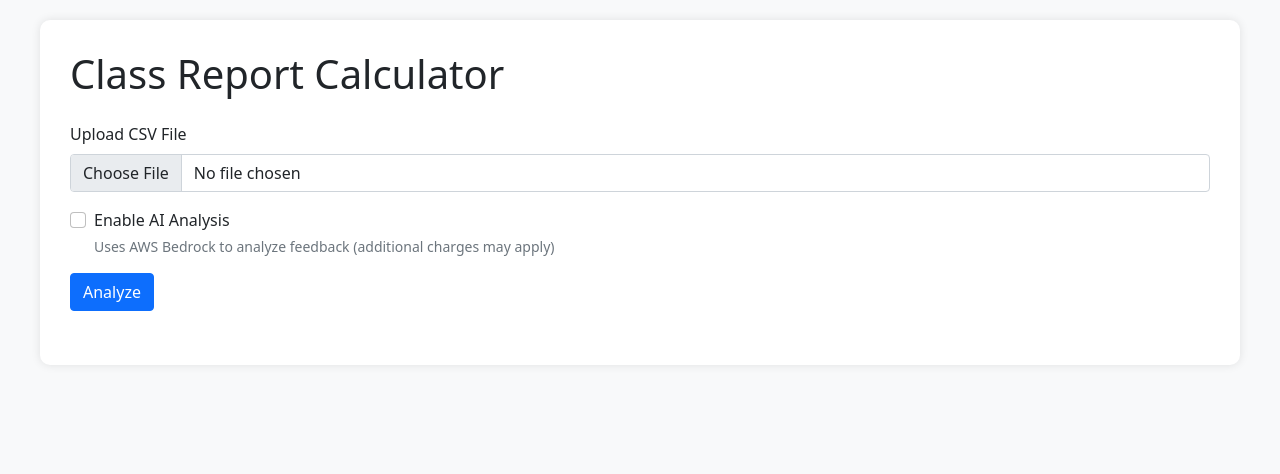
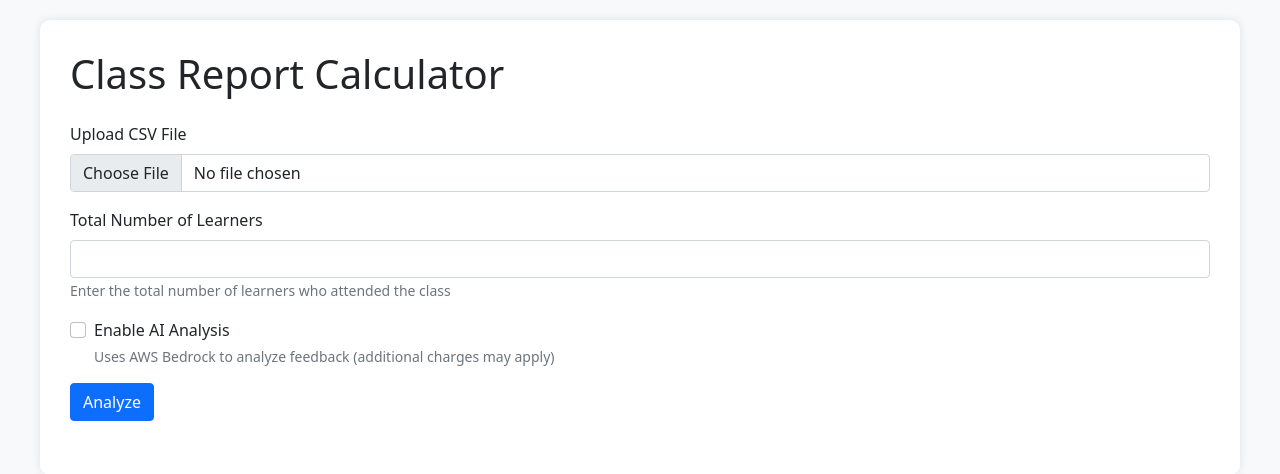
Before and after one commit to kyllew/classreport, a Flask app: page / in a window 1280 px wide. Shown: the top 474 px of the page. Run offline with Flask 3, Linux system fonts and the light colour scheme; some libraries are stand-ins or nearby versions.

Commit message:
Updated UI layout: aligned score boxes in single row and added response rate calculation

```diff
--- a/main.py
+++ b/main.py
@@ -87,12 +87,19 @@ def get_bedrock_summary(feedback):
         print(f"Error getting Bedrock summary: {str(e)}")
         return None
 
-def analyze_instructor_ratings(df, enable_ai=False):
+def analyze_instructor_ratings(df, enable_ai=False, total_learners=0):
     """
     Analyze instructor ratings from the CSV file
     """
     try:
         results = {}
+
+        # Calculate response rate
+        total_responses = len(df)
+        response_rate = round((total_responses / total_learners * 100), 1) if total_learners > 0 else 0
+        results['response_rate'] = response_rate
+        results['total_responses'] = total_responses
+        results['total_learners'] = total_learners
 
         # Calculate Instructor CSAT (QID127, QID128, QID129)
         instructor_questions = ['QID127', 'QID128', 'QID129']
@@ -224,6 +231,7 @@ def analyze():
 
         file = request.files['file']
         enable_ai = request.form.get('enableAI') == 'true'
+        total_learners = int(request.form.get('totalLearners', 0))
 
         if file.filename == '':
             return jsonify({'error': 'No file selected'}), 400
@@ -233,7 +241,7 @@ def analyze():
             df = pd.read_csv(file)
 
             # Analyze the data
-            results = analyze_instructor_ratings(df, enable_ai)
+            results = analyze_instructor_ratings(df, enable_ai, total_learners)
 
             if results is None:
                 return jsonify({'error': 'Error analyzing data'}), 500
--- a/templates/index.html
+++ b/templates/index.html
@@ -119,6 +119,11 @@
                     <label for="file" class="form-label">Upload CSV File</label>
                     <input type="file" class="form-control" id="file" accept=".csv" required>
                 </div>
+                <div class="mb-3">
+                    <label for="totalLearners" class="form-label">Total Number of Learners</label>
+                    <input type="number" class="form-control" id="totalLearners" min="1" required>
+                    <small class="form-text text-muted">Enter the total number of learners who attended the class</small>
+                </div>
                 <div class="mb-3 form-check">
                     <input type="checkbox" class="form-check-input" id="enableAI">
                     <label class="form-check-label" for="enableAI">Enable AI Analysis</label>
@@ -141,7 +146,16 @@
                 Delivery Type: <span id="deliveryTypeText"></span>
             </div>
             <div class="row g-4">
-                <div class="col-md-3">
+                <div class="col">
+                    <div class="score-box">
+                        <div>
+                            <h5>Response Rate</h5>
+                            <small class="text-muted" id="responseDetails">0 of 0 learners</small>
+                        </div>
+                        <div class="score-value" id="responseRate">-</div>
+                    </div>
+                </div>
+                <div class="col">
                     <div class="score-box">
                         <div>
                             <h5>Overall Satisfaction</h5>
@@ -149,7 +163,7 @@
                         <div class="score-value" id="overallScore">-</div>
                     </div>
                 </div>
-                <div class="col-md-3">
+                <div class="col">
                     <div class="score-box">
                         <div>
                             <h5>Instructor CSAT</h5>
@@ -157,7 +171,7 @@
                         <div class="score-value" id="instructorScore">-</div>
                     </div>
                 </div>
-                <div class="col-md-3">
+                <div class="col">
                     <div class="score-box">
                         <div>
                             <h5>Content</h5>
@@ -165,7 +179,7 @@
                         <div class="score-value" id="contentScore">-</div>
                     </div>
                 </div>
-                <div class="col-md-3">
+                <div class="col">
                     <div class="score-box">
                         <div>
                             <h5>Classroom</h5>
@@ -222,6 +236,7 @@
             const formData = new FormData();
             const fileInput = document.getElementById('file');
             const enableAI = document.getElementById('enableAI').checked;
+            const totalLearners = document.getElementById('totalLearners').value;
 
             // Basic file validation
             if (!fileInput.files || !fileInput.files[0]) {
@@ -231,6 +246,7 @@
 
             formData.append('file', fileInput.files[0]);
             formData.append('enableAI', enableAI);
+            formData.append('totalLearners', totalLearners);
 
             // Show loading state
             document.getElementById('loading').style.display = 'block';
@@ -259,6 +275,13 @@
         });
 
         function displayResults(data) {
+            // Update response rate
+            if (data.response_rate) {
+                document.getElementById('responseRate').textContent = data.response_rate + '%';
+                document.getElementById('responseDetails').textContent =
+                    `${data.total_responses} of ${data.total_learners} learners`;
+            }
+
             // Update scores without QID references
             document.getElementById('overallScore').textContent = data['Overall Satisfaction'] || '-';
             document.getElementById('instructorScore').textContent = data['Instructor CSAT'] || '-';
```
